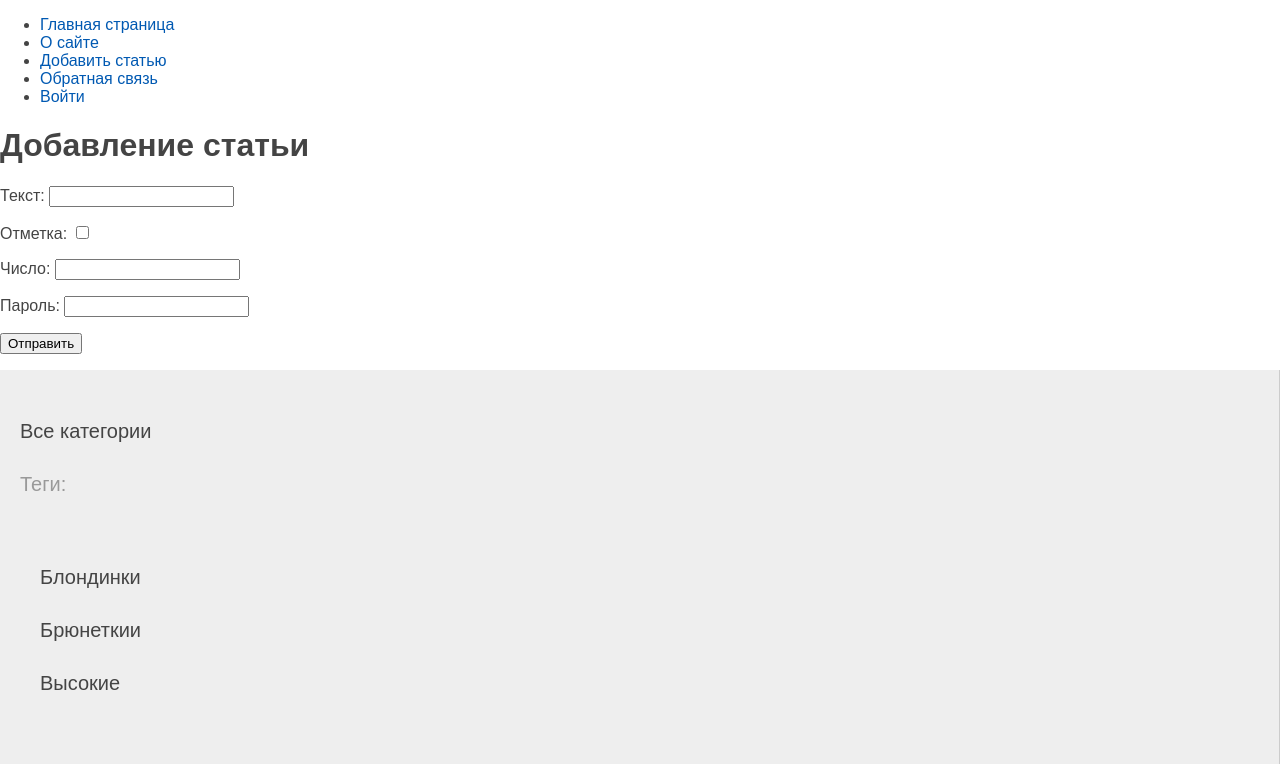
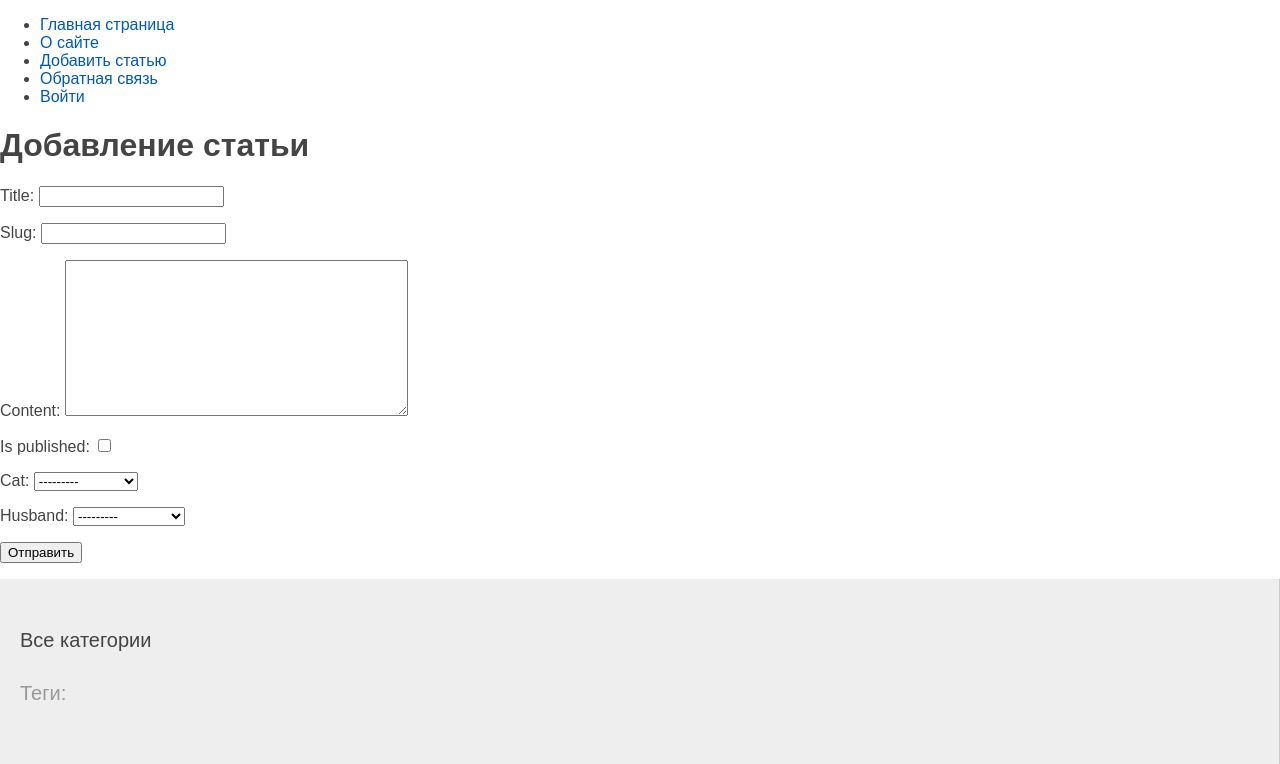
Before and after one commit to GrigoriiPakhomov/Django, a Django app: page /addpage in a window 1280 px wide. Shown: the top 764 px of the page. Run offline with Django 4.2, Linux system fonts and the light colour scheme; data comes from the database, SQL or seed files in the repository.

Commit message:
update form

```diff
--- /dev/null
+++ b/sitewomen/women/forms.py
@@ -0,0 +1,11 @@
+from django import forms
+from .models import Category, Husband
+
+
+class AddPostForm(forms.Form):
+    title = forms.CharField(max_length=255)
+    slug = forms.SlugField(max_length=255)
+    content = forms.CharField(widget=forms.Textarea(), required=False)
+    is_published = forms.BooleanField(required=False)
+    cat = forms.ModelChoiceField(queryset=Category.objects.all())
+    husband = forms.ModelChoiceField(queryset=Husband.objects.all(), required=False)
--- a/sitewomen/women/templates/women/addpage.html
+++ b/sitewomen/women/templates/women/addpage.html
@@ -4,10 +4,7 @@
 <h1>{{title}}</h1>
 <form action="" method="POST">
     {% csrf_token %}
-    <p><label for "id_1">Текст: </label><input type="text" id="id_1" name="filed_text"></p>
-    <p><label for "id_2">Отметка: </label><input type="checkbox"id="id_2" name="filed_check"></p>
-    <p><label for "id_3">Число: </label><input type="number" id="id_3" name="filed_num"></p>
-    <p><label for "id_4">Пароль: </label><input type="password" id="id_4" name="filed_psw"></p>
+    {{ form.as_p }}
     <p><button type="submit">Отправить</button> </p>
 </form>
 {% endblock %}
--- a/sitewomen/women/views.py
+++ b/sitewomen/women/views.py
@@ -2,6 +2,7 @@ from django.http import HttpResponse, HttpResponseNotFound, Http404
 from django.shortcuts import render, redirect, get_object_or_404
 from django.template.loader import render_to_string
 
+from women.forms import AddPostForm
 from women.models import Women, Category, TagPost
 
 menu = [{'title': "О сайте", 'url_name': 'about'},
@@ -47,7 +48,19 @@ def show_post(request, post_slug):
 
 
 def addpage(request):
-    return render(request, 'women/addpage.html', {'menu': menu, 'title': 'Добавление статьи'})
+    if request.method == 'POST':
+        form = AddPostForm(request.POST)
+        if form.is_valid():
+            print(form.cleaned_data)
+    else:
+        form = AddPostForm
+
+    data = {
+        'menu': menu,
+        'title': 'Добавление статьи',
+        'form': form
+    }
+    return render(request, 'women/addpage.html', data)
 
 
 def contact(request):
```
